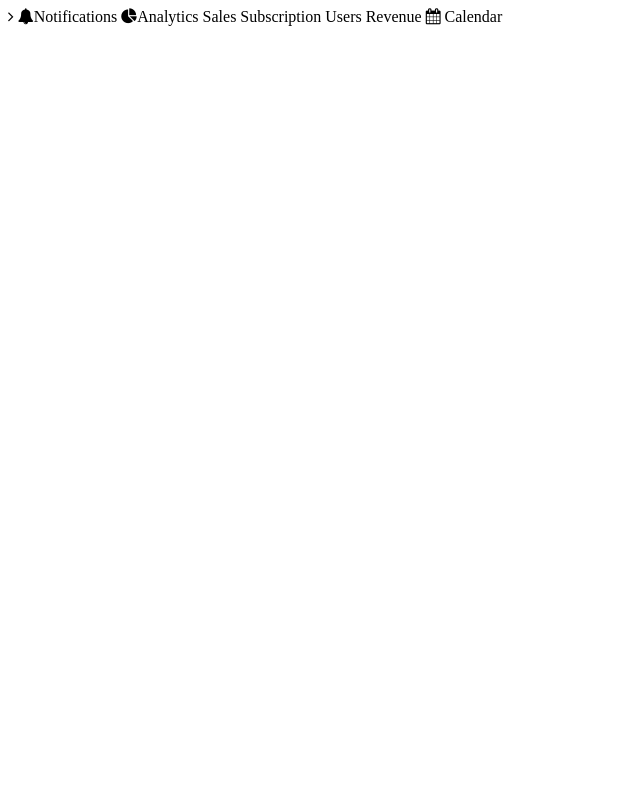
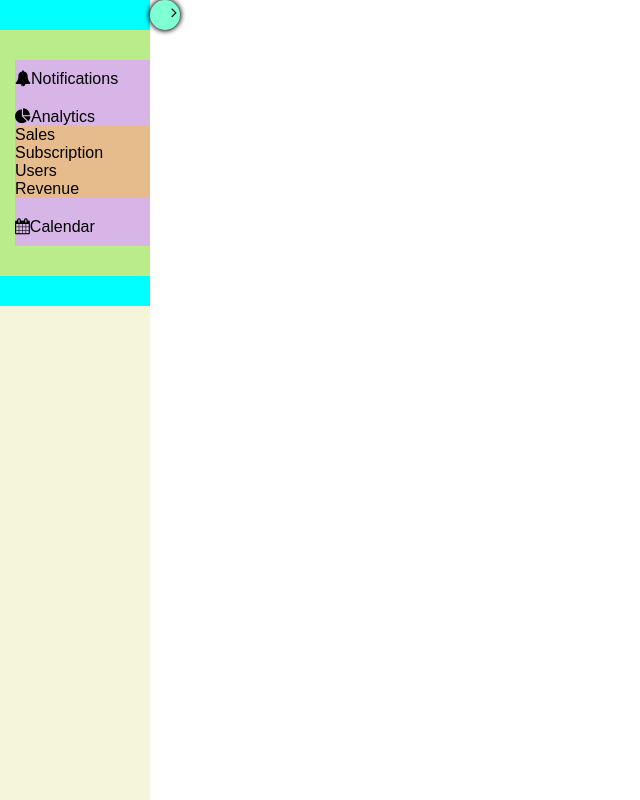
Before and after one commit to newpage0720/Sidebar-Navigation-Menu, a plain HTML site: page index.html in a window 1280 px wide. Shown: the whole page, without its empty margins (0-640 px from the left). Drawn offline with Linux system fonts and the light colour scheme.

Commit message:
更新練習

```diff
--- a/index.html
+++ b/index.html
@@ -6,20 +6,111 @@
     <meta name="viewport" content="width=device-width, initial-scale=1.0">
     <title>Document</title>
     <link rel="stylesheet" href="https://cdnjs.cloudflare.com/ajax/libs/font-awesome/4.7.0/css/font-awesome.min.css">
-<link rel="stylesheet" href="style.css">
+    <link rel="stylesheet" href="style.css">
+<style>
+    /*-----------------------------------*\
+      #RESET
+    \*-----------------------------------*/
+
+    * {
+        margin: 0;
+        padding: 0;
+        box-sizing: border-box;
+        font-family:Arial, Helvetica, sans-serif;
+    }
+
+    li {
+        list-style: none;
+    }
+
+    a {
+        text-decoration: none;
+    }
+
+    img {
+        height: auto;
+    }
+
+    .sideMenu{
+        position: relative;
+        width: 150px;
+        height: 100vh;
+        background-color: beige;
+    }
+    .switchBtn{
+        position: absolute;
+        width: 30px;
+        height: 30px;
+        background-color:aquamarine;
+        left: 150px;
+        text-align: right;
+        border-radius: 50%;
+        padding-right: 3px;
+        line-height: 25px;
+        box-shadow: 0 0 5px 1px;
+
+    }
+
+    .container{
+        padding-top: 30px;
+        padding-bottom: 30px;
+        background-color: aqua;
+    }
+
+    .items{
+        background-color:rgb(187, 236, 138);
+        padding-top: 30px;
+        padding-bottom: 30px;
+        padding-left: 15px;
+
+    }
+
+.item{
+    background-color: rgb(215, 181, 231);
+    padding: 10px 0px;
+}
+
+.subItem{
+    background-color: rgb(230, 188, 141);
+}
+</style>
 </head>
 
 <body>
 
-    <i class="fa fa-angle-right"></i>
-    <i class="fa fa-bell"></i>Notifications
-    <i class="fa fa-pie-chart"></i>Analytics
-    Sales
-    Subscription
-    Users
-    Revenue
-    <i class="fa fa-calendar"></i>
-    Calendar
+    <div class="sideMenu">
+
+        <div class="switchBtn">
+            <i class="fa fa-angle-right"></i>
+        </div>
+
+        <div class="container">
+            <div class="items">
+
+                <div class="item">
+                    <i class="fa fa-bell"></i>Notifications
+                </div>
+
+                <div class="item">
+                    <i class="fa fa-pie-chart"></i>Analytics
+
+                    <div class="subItem">
+                        <div class="subItemText">Sales</div>
+                        <div class="subItemText">Subscription</div>
+                        <div class="subItemText">Users</div>
+                        <div class="subItemText">Revenue</div>
+
+                    </div>
+                </div>
+
+                <div class="item">
+                    <i class="fa fa-calendar"></i>Calendar
+                </div>
+
+            </div>
+        </div>
+
+    </div>
 
 </body>
 
```
